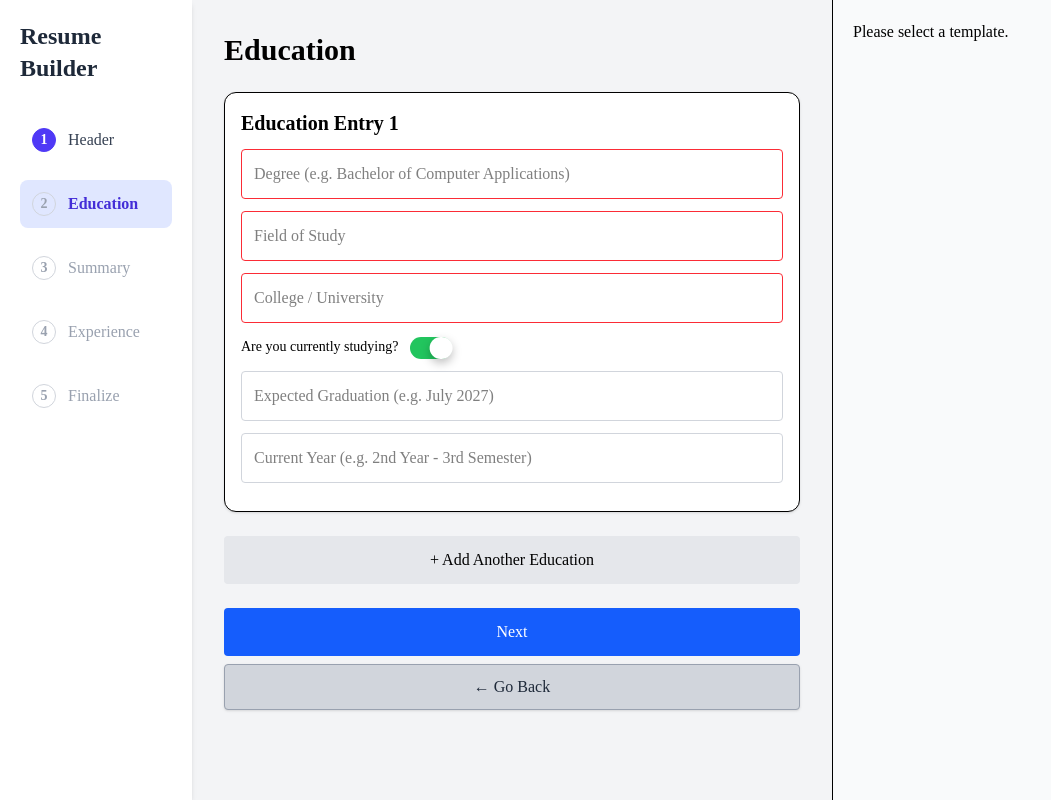
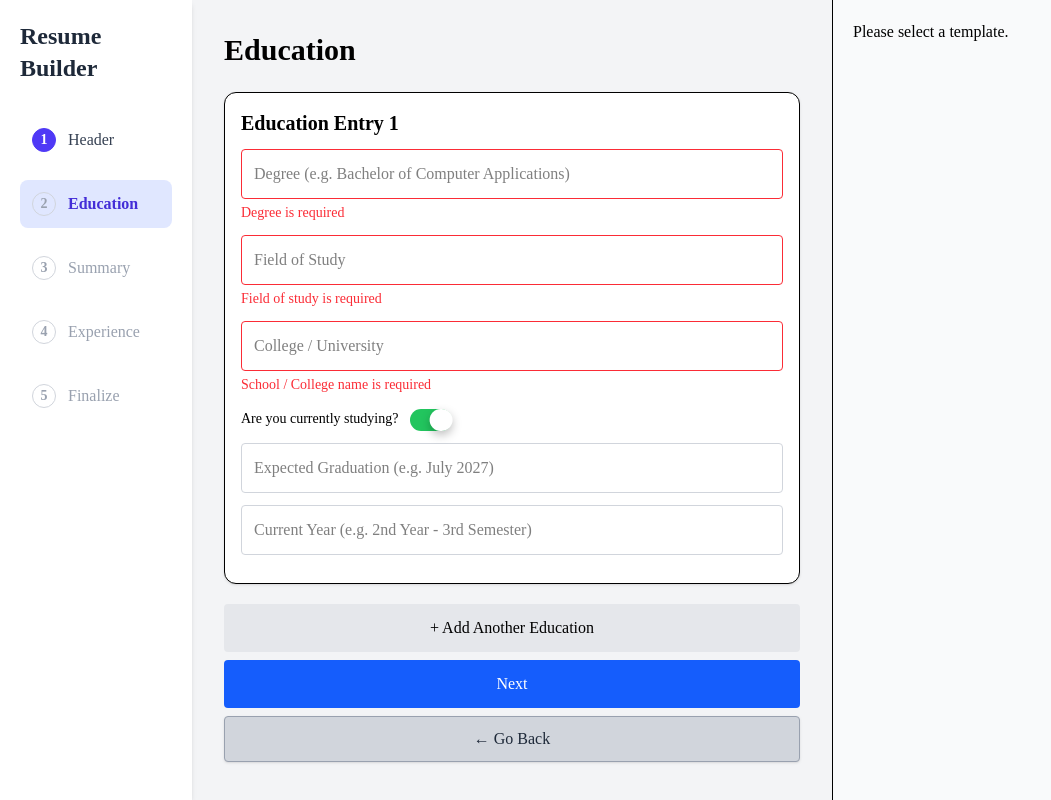
Before and after one commit to Nitesh47kumars/Resumify, a React (Vite) app: page /create/education in a window 1280 px wide. Both pictures are taken after a click on the button "Next". Shown: the whole page, without its empty margins (0-1051 px from the left). Built offline with nearby package versions, Linux system fonts and the light colour scheme.

Commit message:
Fixing Issues in Educaion Fields

```diff
--- a/src/Pages/Create/Education.jsx
+++ b/src/Pages/Create/Education.jsx
@@ -3,7 +3,7 @@ import { useNavigate } from "react-router-dom";
 import { useState } from "react";
 import CreateLayout from "../../Layout/CreateLayout";
 import GoBack from "../../Buttons/GoBack";
-import Toggle from "../../Buttons/Toggle"
+import Toggle from "../../Buttons/Toggle";
 
 export default function Education() {
   const { setCompletedStep, formData, setFormData } = useStep();
@@ -24,18 +24,28 @@ export default function Education() {
         ]
   );
 
-  const [errors, setErrors] = useState([]);
+  // ---- ERROR STATE ----
+  const [errors, setErrors] = useState(
+    entries.map(() => ({
+      degree: "",
+      field: "",
+      school: "",
+    }))
+  );
 
+  // ---- Update Inputs ----
   const handleChange = (index, field, value) => {
     const updated = [...entries];
     updated[index][field] = value;
     setEntries(updated);
 
+    // Clear error on typing
     const updatedErrors = [...errors];
-    if (updatedErrors[index]) updatedErrors[index][field] = false;
+    updatedErrors[index][field] = "";
     setErrors(updatedErrors);
   };
 
+  // ---- Toggle Optional Fields ----
   const toggleOptional = (index) => {
     const updated = [...entries];
     updated[index].showOptional = !updated[index].showOptional;
@@ -48,6 +58,7 @@ export default function Education() {
     setEntries(updated);
   };
 
+  // ---- Add Entry ----
   const addEntry = () => {
     setEntries([
       ...entries,
@@ -63,10 +74,11 @@ export default function Education() {
 
     setErrors([
       ...errors,
-      { degree: false, field: false, school: false }
+      { degree: "", field: "", school: "" }
     ]);
   };
 
+  // ---- Delete Entry ----
   const deleteEntry = (index) => {
     if (entries.length === 1) return;
 
@@ -74,11 +86,12 @@ export default function Education() {
     setErrors(errors.filter((_, i) => i !== index));
   };
 
+  // ---- Validate Required Fields ----
   const validate = () => {
     const newErrors = entries.map((item) => ({
-      degree: !item.degree.trim(),
-      field: !item.field.trim(),
-      school: !item.school.trim(),
+      degree: item.degree.trim() ? "" : "Degree is required",
+      field: item.field.trim() ? "" : "Field of study is required",
+      school: item.school.trim() ? "" : "School / College name is required",
     }));
 
     setErrors(newErrors);
@@ -88,6 +101,7 @@ export default function Education() {
     );
   };
 
+  // ---- Next Button ----
   const handleNext = () => {
     if (!validate()) return;
 
@@ -104,12 +118,13 @@ export default function Education() {
         {entries.map((item, index) => (
           <div
             key={index}
-            className="bg-white border rounded-xl p-4 shadow-sm mb-6 relative"
+            className="bg-white border rounded-xl p-4 shadow-sm mb-3 relative"
           >
             <h2 className="text-xl font-semibold mb-3">
               Education Entry {index + 1}
             </h2>
 
+            {/* Delete Button */}
             {entries.length > 1 && (
               <button
                 onClick={() => deleteEntry(index)}
@@ -119,7 +134,7 @@ export default function Education() {
               </button>
             )}
 
-            {/* Degree */}
+            {/* DEGREE */}
             <div className="mb-3">
               <input
                 type="text"
@@ -130,9 +145,14 @@ export default function Education() {
                   errors[index]?.degree ? "border-red-500" : "border-gray-300"
                 }`}
               />
+              {errors[index]?.degree && (
+                <p className="text-red-500 text-sm mt-1">
+                  {errors[index].degree}
+                </p>
+              )}
             </div>
 
-            {/* Field */}
+            {/* FIELD */}
             <div className="mb-3">
               <input
                 type="text"
@@ -143,9 +163,14 @@ export default function Education() {
                   errors[index]?.field ? "border-red-500" : "border-gray-300"
                 }`}
               />
+              {errors[index]?.field && (
+                <p className="text-red-500 text-sm mt-1">
+                  {errors[index].field}
+                </p>
+              )}
             </div>
 
-            {/* School */}
+            {/* SCHOOL */}
             <div className="mb-3">
               <input
                 type="text"
@@ -156,9 +181,14 @@ export default function Education() {
                   errors[index]?.school ? "border-red-500" : "border-gray-300"
                 }`}
               />
+              {errors[index]?.school && (
+                <p className="text-red-500 text-sm mt-1">
+                  {errors[index].school}
+                </p>
+              )}
             </div>
 
-            {/* Toggle Fields */}
+            {/* TOGGLE OPTIONAL */}
             <div className="flex items-center gap-3 mb-3">
               <label className="text-sm font-medium">
                 Are you currently studying?
@@ -170,10 +200,10 @@ export default function Education() {
               />
             </div>
 
-            {/* Optional Fields */}
+            {/* OPTIONAL FIELDS */}
             {item.showOptional && (
               <>
-                {/* Expected Graduation */}
+                {/* Graduation Year */}
                 <div className="mb-3">
                   <input
                     type="text"
@@ -203,13 +233,15 @@ export default function Education() {
           </div>
         ))}
 
+        {/* Add Entry */}
         <button
           onClick={addEntry}
-          className="w-full bg-gray-200 py-3 rounded mb-6 font-medium hover:bg-gray-300"
+          className="w-full bg-gray-200 py-3 rounded my-2 font-medium hover:bg-gray-300"
         >
           + Add Another Education
         </button>
 
+        {/* NEXT */}
         <button
           onClick={handleNext}
           className="bg-blue-600 text-white px-6 py-3 rounded hover:bg-blue-700 w-full"
```
